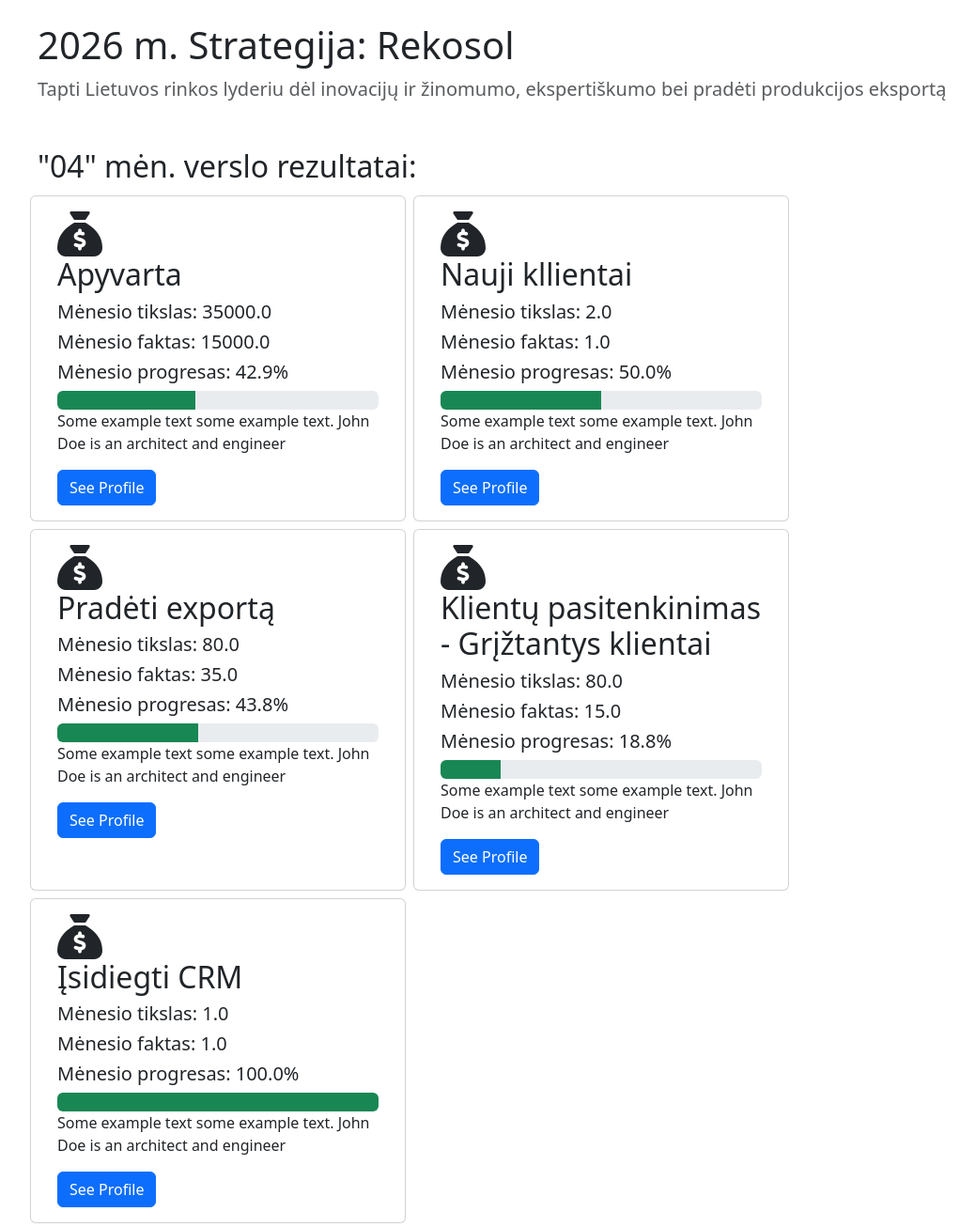
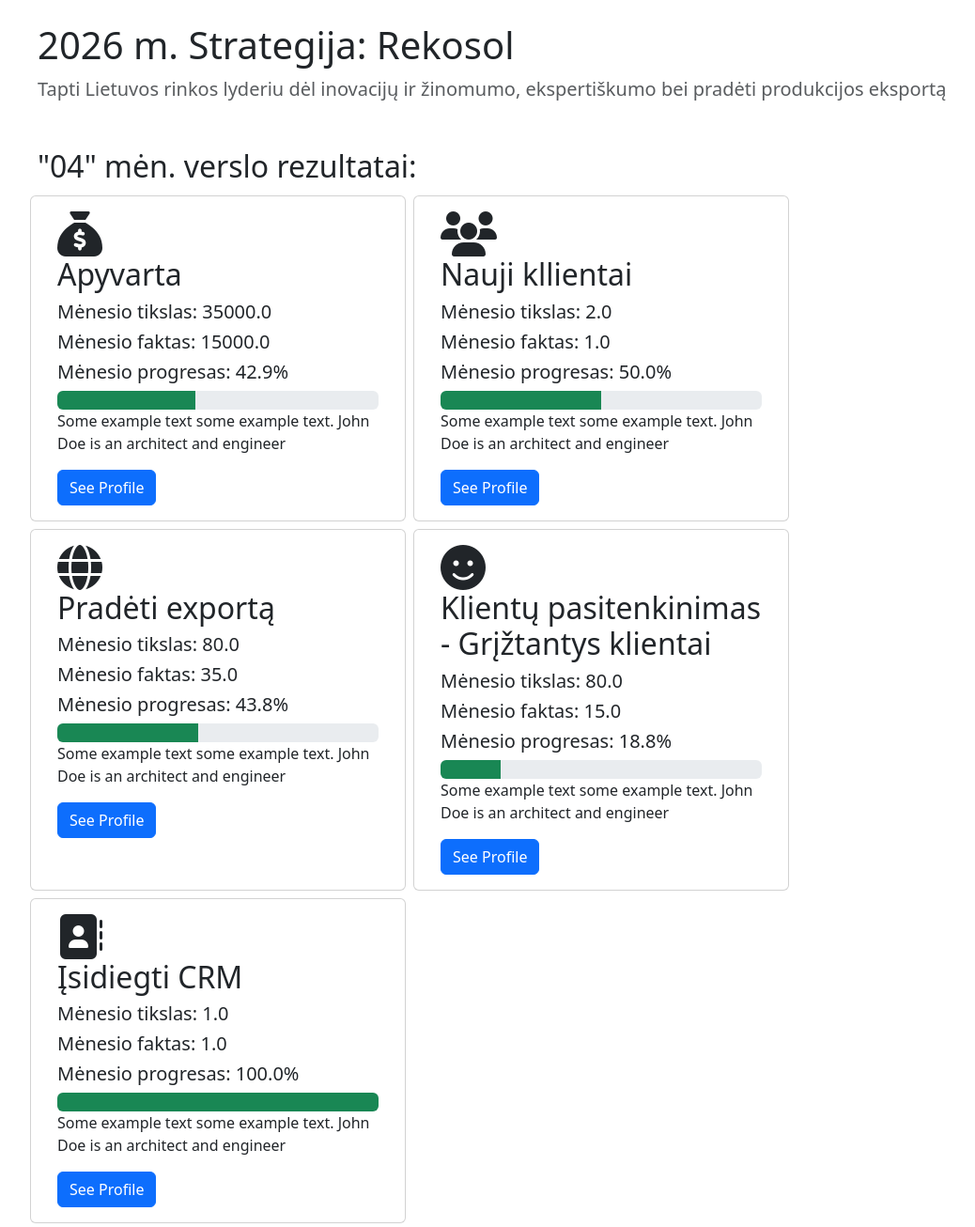
Before and after one commit to MiddleLifeCrisis/okr, a Django app: page /dashboard/1/ in a window 1280 px wide. Shown: the whole page at 94% size, without its empty margins (42-1080 px from the left). Run offline with Django 5.2, Linux system fonts and the light colour scheme; data comes from the database, SQL or seed files in the repository; both versions use the stored data as it was after the commit.

Commit message:
V3 dashboarde cardsams dinamiskai priskiriamos ikoneles per admin, nes pridejau class YearKeyResult - icon_class =

```diff
--- a/mysite/okr/models.py
+++ b/mysite/okr/models.py
@@ -20,6 +20,7 @@
     name = models.CharField(max_length=200)
     unit = models.ForeignKey(Unit, on_delete=models.SET_NULL, null=True)
     annual_goal = models.DecimalField(max_digits=12, decimal_places=2)
+    icon_class = models.CharField(max_length=50, default="fa-rocket")
 
     def __str__(self):
         return f"{self.name} ({self.objective.year})"
--- a/mysite/okr/templates/dashboard.html
+++ b/mysite/okr/templates/dashboard.html
@@ -14,7 +14,7 @@
 
         <div class="card m-1" style="width:400px">
             <div class="card-body">
-                <i class="fa-solid fa-sack-dollar card-img-top" style="font-size:48px;" ></i>
+                <i class="fa-solid {{ kr.icon_class }} card-img-top" style="font-size:48px;"></i>
                 <h2 class="card-title">{{ kr.name }}</h2>
                 {% for month_data in kr.monthresult_set.all %}
                     {% if month_data.month == 4 %}
```
Also changed, not shown: mysite/db.sqlite3.
